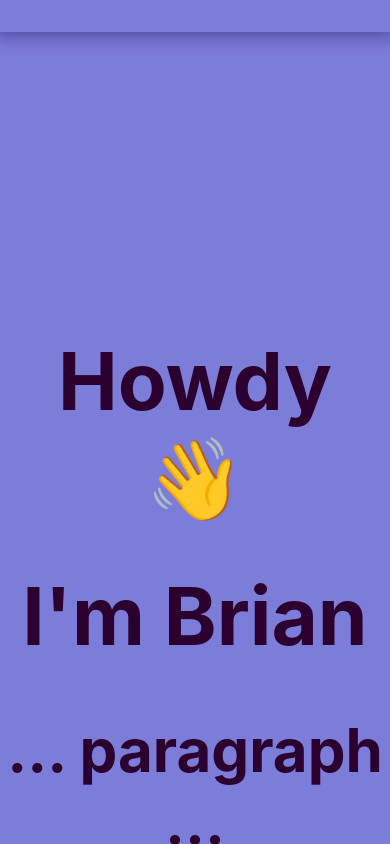
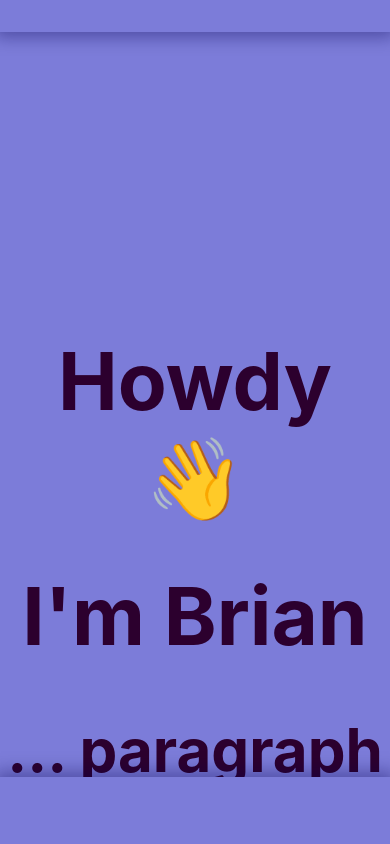
Before and after one commit to 1f928/prsm, a React (Create React App) app: page / in a window 390 px wide. Built offline with nearby package versions, Linux system fonts and the light colour scheme.

Commit message:
mobile weirdness :(

```diff
--- a/src/App.css
+++ b/src/App.css
@@ -80,12 +80,18 @@
   /* Mobile (read comma as "or") */
   @media only screen and (max-height: 460px), (max-width: 460px) {
     .startbar {
+      position: sticky;
+      top: 0;
       height: 5vh;
       min-height: 1.5em;
+      width: 100%;
     }
 
     .endbar {
-      position: relative;
+      position: sticky;
+      bottom: 0;
+      left: 0;
+      width: 100%;
       min-height: 8vh;
       max-height: 2em;
     }
```
